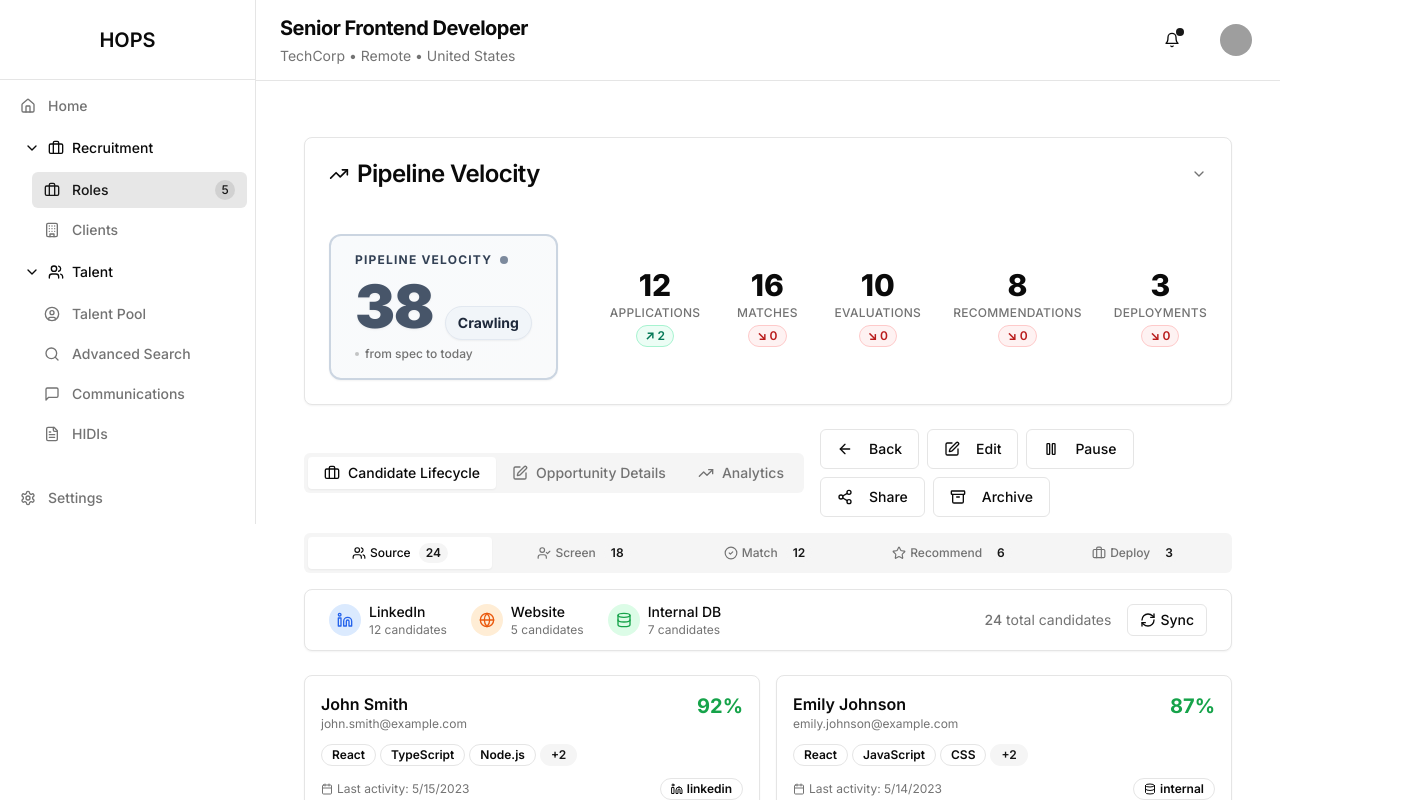
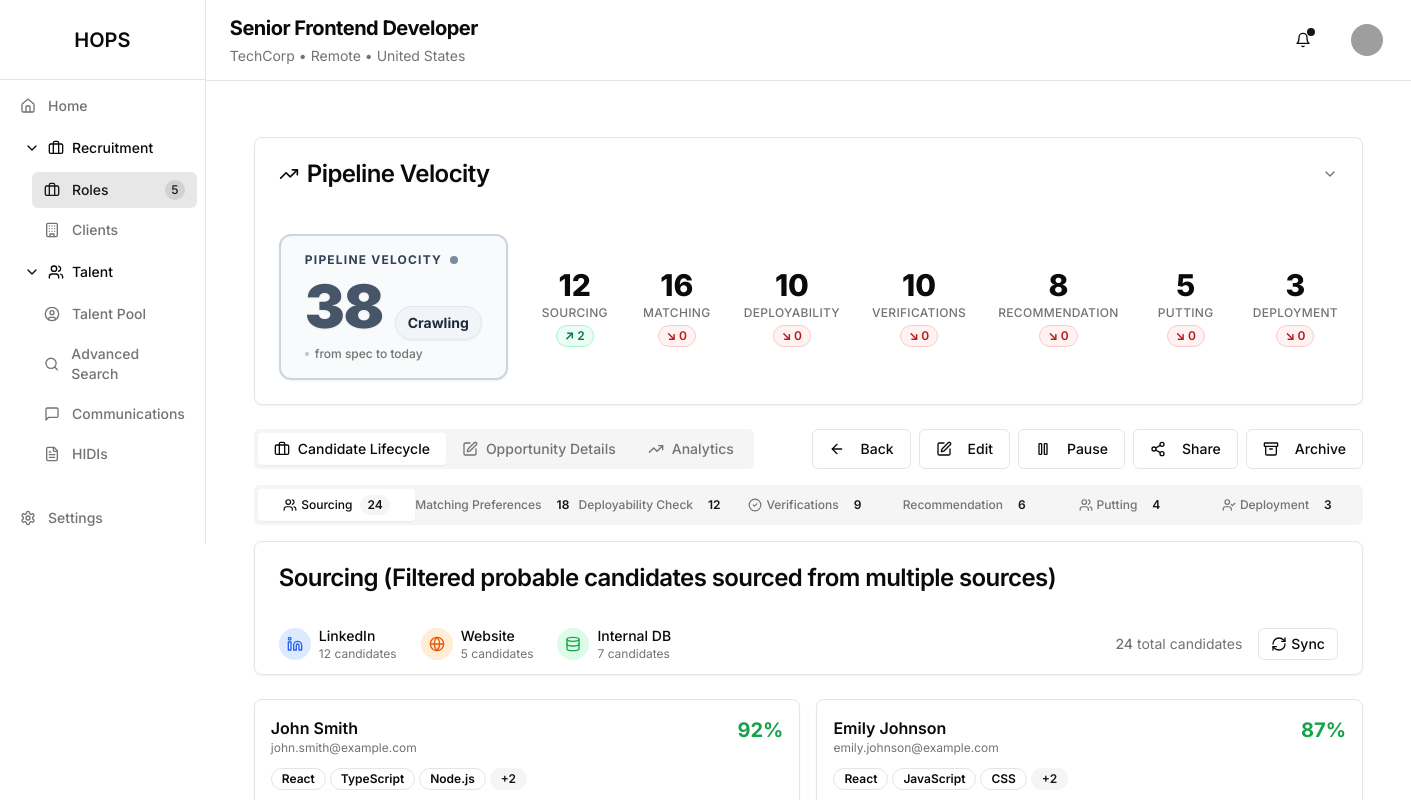
Before and after one commit to Qruiser/hops-admin, a Next.js app: page /opportunities/1 in a window 1280 px wide. Shown: the top 800 px of the page, 1411 px wide, since content can reach past the window. Built offline with nearby package versions, Linux system fonts and the light colour scheme; grey boxes are pictures that could not be loaded.

Commit message:
Refactor opportunity stages and timeline data structure for improved clarity and consistency. Updated stage names and labels across components, modified timeline data generation to align with new stage definitions, and adjusted related UI elements accordingly.

```diff
--- a/app/opportunities/[id]/page.tsx
+++ b/app/opportunities/[id]/page.tsx
@@ -8,7 +8,7 @@ import { CandidateLifecycle } from "@/components/candidate-lifecycle"
 import { OpportunityDetails } from "@/components/opportunity-details"
 import { AnalyticsDashboard } from "@/components/analytics-dashboard"
 import { OpportunityTimelineChart } from "@/components/opportunity-timeline-chart"
-import { generateOpportunityTimelineData } from "@/data/mock-timeline-data"
+import { generateOpportunityTimelinePipelineData } from "@/data/mock-timeline-data"
 import { Edit, ArrowLeft, Pause, Play, Archive, Share2, Briefcase, TrendingUp } from "lucide-react"
 import { useHeader } from "@/components/header-context"
 import { getOpportunityById } from "@/data/mock-opportunities"
@@ -25,18 +25,20 @@ export default function OpportunityPage() {
     id: opportunityId,
     companyLogo: base.companyLogo || "/placeholder.svg?height=40&width=40",
     stages: {
-      source: { count: 24, avgTime: "2 days" },
-      screen: { count: 18, avgTime: "3 days" },
-      match: { count: 12, avgTime: "2 days" },
-      recommend: { count: 6, avgTime: "1 day" },
-      deploy: { count: 3, avgTime: "5 days" },
+      sourcing: { count: 24, avgTime: "2 days" },
+      matching: { count: 18, avgTime: "3 days" },
+      deployability: { count: 12, avgTime: "2 days" },
+      verifications: { count: 9, avgTime: "1 day" },
+      recommendation: { count: 6, avgTime: "1 day" },
+      putting: { count: 4, avgTime: "1 day" },
+      deployment: { count: 3, avgTime: "5 days" },
     },
   }
 
   const [activeTab, setActiveTab] = useState("lifecycle")
 
   // Generate timeline data for the chart (seeded per opportunity)
-  const timelineData = generateOpportunityTimelineData(opportunityId)
+  const timelineData = generateOpportunityTimelinePipelineData(opportunityId)
 
   // Update the header with opportunity details
   useEffect(() => {
--- a/components/candidate-lifecycle.tsx
+++ b/components/candidate-lifecycle.tsx
@@ -15,26 +15,22 @@ interface CandidateLifecycleProps {
 }
 
 export function CandidateLifecycle({ opportunity }: CandidateLifecycleProps) {
-  const [activeStage, setActiveStage] = useState("source")
+  const [activeStage, setActiveStage] = useState("sourcing")
 
   const stages = [
-    { id: "source", label: "Source", icon: Users, count: opportunity.stages.source.count, color: "bg-blue-500" },
-    { id: "screen", label: "Screen", icon: UserCheck, count: opportunity.stages.screen.count, color: "bg-purple-500" },
-    { id: "match", label: "Match", icon: CheckCircle2, count: opportunity.stages.match.count, color: "bg-green-500" },
-    {
-      id: "recommend",
-      label: "Recommend",
-      icon: Star,
-      count: opportunity.stages.recommend.count,
-      color: "bg-amber-500",
-    },
-    { id: "deploy", label: "Deploy", icon: Briefcase, count: opportunity.stages.deploy.count, color: "bg-red-500" },
+    { id: "sourcing", label: "Sourcing", icon: Users, color: "bg-blue-500", count: opportunity.stages.sourcing?.count ?? 0 },
+    { id: "matching", label: "Matching Preferences", icon: Star, color: "bg-indigo-500", count: opportunity.stages.matching?.count ?? 0 },
+    { id: "deployability", label: "Deployability Check", icon: Briefcase, color: "bg-cyan-500", count: opportunity.stages.deployability?.count ?? 0 },
+    { id: "verifications", label: "Verifications", icon: CheckCircle2, color: "bg-purple-500", count: opportunity.stages.verifications?.count ?? 0 },
+    { id: "recommendation", label: "Recommendation", icon: Star, color: "bg-amber-500", count: opportunity.stages.recommendation?.count ?? 0 },
+    { id: "putting", label: "Putting", icon: Users, color: "bg-pink-500", count: opportunity.stages.putting?.count ?? 0 },
+    { id: "deployment", label: "Deployment", icon: UserCheck, color: "bg-green-500", count: opportunity.stages.deployment?.count ?? 0 },
   ]
 
   return (
     <div className="space-y-4">
-      <Tabs defaultValue="source" value={activeStage} onValueChange={setActiveStage}>
-        <TabsList className="grid grid-cols-5 mb-4">
+      <Tabs defaultValue="sourcing" value={activeStage} onValueChange={setActiveStage}>
+        <TabsList className="grid grid-cols-7 mb-4">
           {stages.map((stage) => (
             <TabsTrigger key={stage.id} value={stage.id} className="flex items-center gap-1 py-1.5">
               <stage.icon className="h-3.5 w-3.5" />
@@ -46,23 +42,26 @@ export function CandidateLifecycle({ opportunity }: CandidateLifecycleProps) {
           ))}
         </TabsList>
 
-        <TabsContent value="source">
+        <TabsContent value="sourcing">
           <SourceStage />
         </TabsContent>
-
-        <TabsContent value="screen">
+        <TabsContent value="matching">
+          <MatchStage />
+        </TabsContent>
+        <TabsContent value="deployability">
           <ScreeningStage />
         </TabsContent>
-
-        <TabsContent value="match">
-          <MatchStage />
+        <TabsContent value="verifications">
+          <ScreeningStage />
         </TabsContent>
-
-        <TabsContent value="recommend">
+        <TabsContent value="recommendation">
           <RecommendStage />
         </TabsContent>
-
-        <TabsContent value="deploy">
+        <TabsContent value="putting">
+          {/* (Optional: create a PuttingStage, else use placeholder) */}
+          <div className="p-4 text-center text-muted-foreground">Helping both parties arrive at decision</div>
+        </TabsContent>
+        <TabsContent value="deployment">
           <DeployStage />
         </TabsContent>
       </Tabs>
--- a/components/opportunity-card.tsx
+++ b/components/opportunity-card.tsx
@@ -123,6 +123,18 @@ export function OpportunityCard({ opportunity }: OpportunityCardProps) {
 
   const stageBadgeColor = getStageBadgeColor(opportunity.stage)
 
+  // (Find and update existing mapping/labeling related to stage keys; example uses shown for demonstration)
+  // If need to display badge or label for stages:
+  const stageLabels: Record<string, string> = {
+    sourcing: "Sourcing",
+    matching: "Matching Preferences",
+    deployability: "Deployability Check",
+    verifications: "Verifications",
+    recommendation: "Recommendation",
+    putting: "Putting",
+    deployment: "Deployment",
+  };
+
   return (
     <Link href={`/opportunities/${opportunity.id}`} passHref>
       <Card
--- a/components/opportunity-timeline-chart.tsx
+++ b/components/opportunity-timeline-chart.tsx
@@ -9,11 +9,13 @@ import { buildOpportunityLikeFromTimeline, calculateMomentumFromOpportunity, get
 
 interface TimelineDataPoint {
   date: string
-  applications: number
-  matches: number
-  evaluations: number
-  recommendations: number
-  deployments: number
+  sourcing: number
+  matching: number
+  deployability: number
+  verifications: number
+  recommendation: number
+  putting: number
+  deployment: number
 }
 
 interface OpportunityTimelineChartProps {
@@ -21,27 +23,35 @@ interface OpportunityTimelineChartProps {
 }
 
 const chartConfig = {
-  applications: {
-    label: "Applications",
+  sourcing: {
+    label: "Sourcing",
     color: "hsl(var(--chart-1))",
   },
-  matches: {
-    label: "Matches",
+  matching: {
+    label: "Matching Preferences",
     color: "hsl(var(--chart-2))",
   },
-  evaluations: {
-    label: "Evaluations",
+  deployability: {
+    label: "Deployability Check",
     color: "hsl(var(--chart-3))",
   },
-  recommendations: {
-    label: "Recommendations",
+  verifications: {
+    label: "Verifications",
     color: "hsl(var(--chart-4))",
   },
-  deployments: {
-    label: "Deployments",
+  recommendation: {
+    label: "Recommendation",
     color: "hsl(var(--chart-5))",
   },
-}
+  putting: {
+    label: "Putting",
+    color: "hsl(var(--chart-6))",
+  },
+  deployment: {
+    label: "Deployment",
+    color: "hsl(var(--chart-7))",
+  },
+};
 
 export function OpportunityTimelineChart({ data }: OpportunityTimelineChartProps) {
   const [isCollapsed, setIsCollapsed] = useState(true)
@@ -51,7 +61,7 @@ export function OpportunityTimelineChart({ data }: OpportunityTimelineChartProps
   const startDate = new Date(data[0]?.date || new Date())
 
   const milestoneDates = fibonacciMilestones.map(milestone => {
-    const milestoneData = data.find(point => point.recommendations >= milestone)
+    const milestoneData = data.find(point => point.recommendation >= milestone)
     if (!milestoneData) return null
 
     const milestoneDate = new Date(milestoneData.date)
@@ -70,36 +80,46 @@ export function OpportunityTimelineChart({ data }: OpportunityTimelineChartProps
 
 
   const momentumMetrics = {
-    applications: {
-      current: latestData?.applications || 0,
-      change: (latestData?.applications || 0) - (previousData?.applications || 0),
-      trend: (latestData?.applications || 0) > (previousData?.applications || 0) ? 'up' : 'down'
+    sourcing: {
+      current: latestData?.sourcing || 0,
+      change: (latestData?.sourcing || 0) - (previousData?.sourcing || 0),
+      trend: (latestData?.sourcing || 0) > (previousData?.sourcing || 0) ? 'up' : 'down'
     },
-    matches: {
-      current: latestData?.matches || 0,
-      change: (latestData?.matches || 0) - (previousData?.matches || 0),
-      trend: (latestData?.matches || 0) > (previousData?.matches || 0) ? 'up' : 'down'
+    matching: {
+      current: latestData?.matching || 0,
+      change: (latestData?.matching || 0) - (previousData?.matching || 0),
+      trend: (latestData?.matching || 0) > (previousData?.matching || 0) ? 'up' : 'down'
     },
-    evaluations: {
-      current: latestData?.evaluations || 0,
-      change: (latestData?.evaluations || 0) - (previousData?.evaluations || 0),
-      trend: (latestData?.evaluations || 0) > (previousData?.evaluations || 0) ? 'up' : 'down'
+    deployability: {
+      current: latestData?.deployability || 0,
+      change: (latestData?.deployability || 0) - (previousData?.deployability || 0),
+      trend: (latestData?.deployability || 0) > (previousData?.deployability || 0) ? 'up' : 'down'
     },
-    recommendations: {
-      current: latestData?.recommendations || 0,
-      change: (latestData?.recommendations || 0) - (previousData?.recommendations || 0),
-      trend: (latestData?.recommendations || 0) > (previousData?.recommendations || 0) ? 'up' : 'down'
+    verifications: {
+      current: latestData?.verifications || 0,
+      change: (latestData?.verifications || 0) - (previousData?.verifications || 0),
+      trend: (latestData?.verifications || 0) > (previousData?.verifications || 0) ? 'up' : 'down'
     },
-    deployments: {
-      current: latestData?.deployments || 0,
-      change: (latestData?.deployments || 0) - (previousData?.deployments || 0),
-      trend: (latestData?.deployments || 0) > (previousData?.deployments || 0) ? 'up' : 'down'
+    recommendation: {
+      current: latestData?.recommendation || 0,
+      change: (latestData?.recommendation || 0) - (previousData?.recommendation || 0),
+      trend: (latestData?.recommendation || 0) > (previousData?.recommendation || 0) ? 'up' : 'down'
+    },
+    putting: {
+      current: latestData?.putting || 0,
+      change: (latestData?.putting || 0) - (previousData?.putting || 0),
+      trend: (latestData?.putting || 0) > (previousData?.putting || 0) ? 'up' : 'down'
+    },
+    deployment: {
+      current: latestData?.deployment || 0,
+      change: (latestData?.deployment || 0) - (previousData?.deployment || 0),
+      trend: (latestData?.deployment || 0) > (previousData?.deployment || 0) ? 'up' : 'down'
     }
   }
 
   // Primary momentum identical to OpportunityCard
   const opportunityLike = buildOpportunityLikeFromTimeline(
-    data.map(d => ({ date: d.date, recommendations: d.recommendations }))
+    data.map(d => ({ date: d.date, recommendation: d.recommendation }))
   )
   const momentum = calculateMomentumFromOpportunity(opportunityLike)
   const momentumDescriptor = getMomentumDescription(momentum)
@@ -252,42 +272,58 @@ export function OpportunityTimelineChart({ data }: OpportunityTimelineChartProps
 
             <Line
               type="monotone"
-              dataKey="applications"
-              stroke="var(--color-applications)"
+              dataKey="sourcing"
+              stroke="var(--color-sourcing)"
               strokeWidth={3}
-              dot={{ fill: "var(--color-applications)", strokeWidth: 2, r: 5 }}
+              dot={{ fill: "var(--color-sourcing)", strokeWidth: 2, r: 5 }}
               activeDot={{ r: 8 }}
             />
             <Line
               type="monotone"
-              dataKey="matches"
-              stroke="var(--color-matches)"
+              dataKey="matching"
+              stroke="var(--color-matching)"
               strokeWidth={3}
-              dot={{ fill: "var(--color-matches)", strokeWidth: 2, r: 5 }}
+              dot={{ fill: "var(--color-matching)", strokeWidth: 2, r: 5 }}
               activeDot={{ r: 8 }}
             />
             <Line
               type="monotone"
-              dataKey="evaluations"
-              stroke="var(--color-evaluations)"
+              dataKey="deployability"
+              stroke="var(--color-deployability)"
               strokeWidth={3}
-              dot={{ fill: "var(--color-evaluations)", strokeWidth: 2, r: 5 }}
+              dot={{ fill: "var(--color-deployability)", strokeWidth: 2, r: 5 }}
               activeDot={{ r: 8 }}
             />
             <Line
               type="monotone"
-              dataKey="recommendations"
-              stroke="var(--color-recommendations)"
+              dataKey="verifications"
+              stroke="var(--color-verifications)"
               strokeWidth={3}
-              dot={{ fill: "var(--color-recommendations)", strokeWidth: 2, r: 5 }}
+              dot={{ fill: "var(--color-verifications)", strokeWidth: 2, r: 5 }}
               activeDot={{ r: 8 }}
             />
             <Line
               type="monotone"
-              dataKey="deployments"
-              stroke="var(--color-deployments)"
+              dataKey="recommendation"
+              stroke="var(--color-recommendation)"
               strokeWidth={3}
-              dot={{ fill: "var(--color-deployments)", strokeWidth: 2, r: 5 }}
+              dot={{ fill: "var(--color-recommendation)", strokeWidth: 2, r: 5 }}
+              activeDot={{ r: 8 }}
+            />
+            <Line
+              type="monotone"
+              dataKey="putting"
+              stroke="var(--color-putting)"
+              strokeWidth={3}
+              dot={{ fill: "var(--color-putting)", strokeWidth: 2, r: 5 }}
+              activeDot={{ r: 8 }}
+            />
+            <Line
+              type="monotone"
+              dataKey="deployment"
+              stroke="var(--color-deployment)"
+              strokeWidth={3}
+              dot={{ fill: "var(--color-deployment)", strokeWidth: 2, r: 5 }}
               activeDot={{ r: 8 }}
             />
           </LineChart>
@@ -299,23 +335,31 @@ export function OpportunityTimelineChart({ data }: OpportunityTimelineChartProps
           <div className="flex flex-wrap gap-4 justify-center">
             <div className="flex items-center gap-2">
               <div className="w-3 h-3 rounded-full bg-[hsl(var(--chart-1))]" />
-              <span className="text-sm text-muted-foreground">Applications</span>
+              <span className="text-sm text-muted-foreground">Sourcing</span>
             </div>
             <div className="flex items-center gap-2">
               <div className="w-3 h-3 rounded-full bg-[hsl(var(--chart-2))]" />
-              <span className="text-sm text-muted-foreground">Matches</span>
+              <span className="text-sm text-muted-foreground">Matching Preferences</span>
             </div>
             <div className="flex items-center gap-2">
               <div className="w-3 h-3 rounded-full bg-[hsl(var(--chart-3))]" />
-              <span className="text-sm text-muted-foreground">Evaluations</span>
+              <span className="text-sm text-muted-foreground">Deployability Check</span>
             </div>
             <div className="flex items-center gap-2">
               <div className="w-3 h-3 rounded-full bg-[hsl(var(--chart-4))]" />
-              <span className="text-sm text-muted-foreground">Recommendations</span>
+              <span className="text-sm text-muted-foreground">Verifications</span>
             </div>
             <div className="flex items-center gap-2">
               <div className="w-3 h-3 rounded-full bg-[hsl(var(--chart-5))]" />
-              <span className="text-sm text-muted-foreground">Deployments</span>
+              <span className="text-sm text-muted-foreground">Recommendation</span>
+            </div>
+            <div className="flex items-center gap-2">
+              <div className="w-3 h-3 rounded-full bg-[hsl(var(--chart-6))]" />
+              <span className="text-sm text-muted-foreground">Putting</span>
+            </div>
+            <div className="flex items-center gap-2">
+              <div className="w-3 h-3 rounded-full bg-[hsl(var(--chart-7))]" />
+              <span className="text-sm text-muted-foreground">Deployment</span>
             </div>
           </div>
 
--- a/components/stages/match-stage.tsx
+++ b/components/stages/match-stage.tsx
@@ -427,7 +427,7 @@ export function MatchStage() {
       <div>
         <Card className="sticky top-6">
           <CardHeader>
-            <CardTitle className="text-lg">Q-Factor Analysis</CardTitle>
+            <CardTitle>Matching Preferences (preferences of both parties aligned)</CardTitle>
           </CardHeader>
           <CardContent className="space-y-4">
             {/* Compact Candidate Info Panel */}
--- a/components/stages/recommend-stage.tsx
+++ b/components/stages/recommend-stage.tsx
@@ -172,7 +172,7 @@ export function RecommendStage() {
       <div>
         <Card className="sticky top-6">
           <CardHeader>
-            <CardTitle className="text-lg">Recommendation Status</CardTitle>
+            <CardTitle>Recommendation (Ready to send to client?)</CardTitle>
           </CardHeader>
           <CardContent className="space-y-4">
             {/* Compact Candidate Info Panel */}
--- a/components/stages/screening-stage.tsx
+++ b/components/stages/screening-stage.tsx
@@ -180,7 +180,7 @@ export function ScreeningStage() {
       <div>
         <Card className="sticky top-6">
           <CardHeader>
-            <CardTitle className="text-lg">Screening Verification</CardTitle>
+            <CardTitle>Deployability Check (Can this candidate do the job?)</CardTitle>
           </CardHeader>
           <CardContent className="space-y-4">
             {/* Candidate Details (Collapsible) */}
--- a/components/stages/source-stage.tsx
+++ b/components/stages/source-stage.tsx
@@ -121,6 +121,9 @@ export function SourceStage() {
     <div className="space-y-6">
       {/* Compact, full-width candidate aggregation snippet */}
       <Card className="w-full">
+        <CardHeader>
+          <CardTitle>Sourcing (Filtered probable candidates sourced from multiple sources)</CardTitle>
+        </CardHeader>
         <CardContent className="py-3">
           <div className="flex items-center justify-between">
             <div className="flex items-center gap-6">
--- a/components/talent-board.tsx
+++ b/components/talent-board.tsx
@@ -11,10 +11,13 @@ import { Column } from "./column"
 
 // Define candidate stages
 const columns = [
-  { id: "sourced", title: "Sourced" },
-  { id: "screened", title: "Screened" },
-  { id: "matched", title: "Matched" },
-  { id: "recommended", title: "Recommended" },
+  { id: "sourcing", title: "Sourcing" },
+  { id: "matching", title: "Matching" },
+  { id: "deployability", title: "Deployability" },
+  { id: "verifications", title: "Verifications" },
+  { id: "recommendation", title: "Recommendation" },
+  { id: "putting", title: "Putting" },
+  { id: "deployment", title: "Deployment" },
 ]
 
 // Sample candidate data
@@ -28,7 +31,7 @@ const initialCandidates = [
     skills: ["Java", "Spring", "SQL"],
     matchScore: 92,
     verified: true,
-    stage: "sourced",
+    stage: "sourcing",
     isPotentialPrincipal: false,
     notes: "",
     applyDate: new Date("2023-01-15").toISOString(),
@@ -42,7 +45,7 @@ const initialCandidates = [
     skills: ["React", "Node.js"],
     matchScore: 85,
     verified: true,
-    stage: "sourced",
+    stage: "sourcing",
     isPotentialPrincipal: false,
     notes: "",
     applyDate: new Date("2023-02-01").toISOString(),
@@ -56,7 +59,7 @@ const initialCandidates = [
     skills: ["Python", "Data Science"],
     matchScore: 78,
     verified: true,
-    stage: "screened",
+    stage: "matching",
     isPotentialPrincipal: false,
     notes: "",
     applyDate: new Date("2023-01-20").toISOString(),
@@ -70,7 +73,7 @@ const initialCandidates = [
     skills: ["JavaScript", "React", "Vue"],
     matchScore: 88,
     verified: true,
-    stage: "matched",
+    stage: "deployment",
     isPotentialPrincipal: true,
     notes: "Excellent candidate, ready for client recommendation",
     applyDate: new Date("2023-02-10").toISOString(),
@@ -84,7 +87,7 @@ const initialCandidates = [
     skills: ["Java", "Spring Boot", "Microservices"],
     matchScore: 91,
     verified: true,
-    stage: "recommended",
+    stage: "recommendation",
     isPotentialPrincipal: true,
     notes: "Excellent candidate, ready for offer",
     applyDate: new Date("2023-01-05").toISOString(),
--- a/data/mock-timeline-data.ts
+++ b/data/mock-timeline-data.ts
@@ -80,3 +80,18 @@ export const generateOpportunityTimelineData = (seed: string): TimelineDataPoint
 
   return data
 }
+
+export const generateOpportunityTimelinePipelineData = (seed: string) => {
+  const legacyData = generateOpportunityTimelineData(seed);
+  // Map legacy data to new pipeline keys
+  return legacyData.map((item, idx) => ({
+    date: item.date,
+    sourcing: item.applications,
+    matching: item.matches,
+    deployability: item.evaluations,
+    verifications: item.evaluations, // Use same for now
+    recommendation: item.recommendations,
+    putting: Math.max(0, Math.floor(idx / 10)), // Simple progression/filler
+    deployment: item.deployments,
+  }));
+};
--- a/lib/momentum.ts
+++ b/lib/momentum.ts
@@ -44,26 +44,31 @@ export function getMomentumDescription(momentum: number): string {
   return "Flatlined"
 }
 
-// Helper: build an OpportunityLike from timeline data if needed
-export type TimelinePoint = { date: string; recommendations: number }
-
-export function buildOpportunityLikeFromTimeline(points: TimelinePoint[]): OpportunityLike {
+// Helper: build an OpportunityLike from pipeline timeline data
+export function buildOpportunityLikeFromTimeline(points: any[]): OpportunityLike {
   if (!points.length) {
     const today = new Date().toISOString()
     return { specCreated: today, firstRecommendation: null, lastRecommendation: null, recommendations: [] }
   }
 
   const specCreated = points[0].date
-  const firstPoint = points.find(p => (p.recommendations || 0) >= 1)
+  // Look for first nonzero at any stage
+  const firstPoint = points.find(p => (p.recommendation || p.putting || p.deployment || p.verifications || p.matching || p.sourcing || 0) >= 1)
 
   let lastRecommendationDate: string | null = null
   for (let i = 1; i < points.length; i++) {
-    if ((points[i].recommendations || 0) > (points[i - 1].recommendations || 0)) {
-      lastRecommendationDate = points[i].date
+    // If any increase in any stage, call it a 'recommendation'
+    const last = points[i - 1]
+    const curr = points[i]
+    if ((curr.recommendation || 0) > (last.recommendation || 0) ||
+        (curr.putting || 0) > (last.putting || 0) ||
+        (curr.deployment || 0) > (last.deployment || 0)) {
+      lastRecommendationDate = curr.date
     }
   }
 
-  const totalRecs = points[points.length - 1].recommendations || 0
+  // Use the maximum pipeline progress as recommendations
+  const totalRecs = points[points.length - 1].recommendation || points[points.length - 1].putting || points[points.length - 1].deployment || points[points.length - 1].verifications || points[points.length - 1].matching || points[points.length - 1].sourcing || 0;
   const recommendations = Array.from({ length: Math.max(0, totalRecs) }, () => points[points.length - 1].date)
 
   return {
```
Also changed, not shown: components/stages/deploy-stage.tsx (+1 -14 lines).
